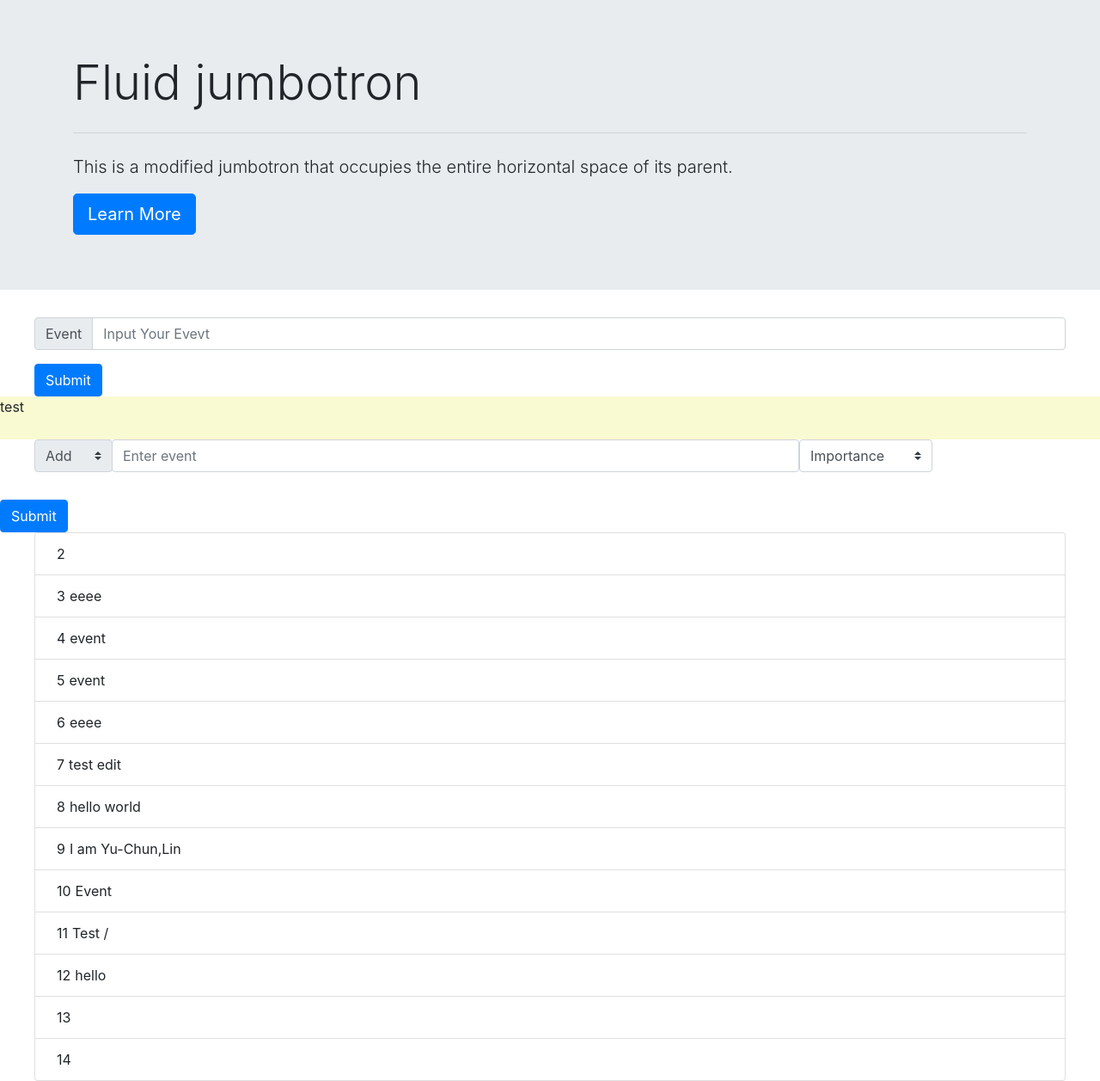
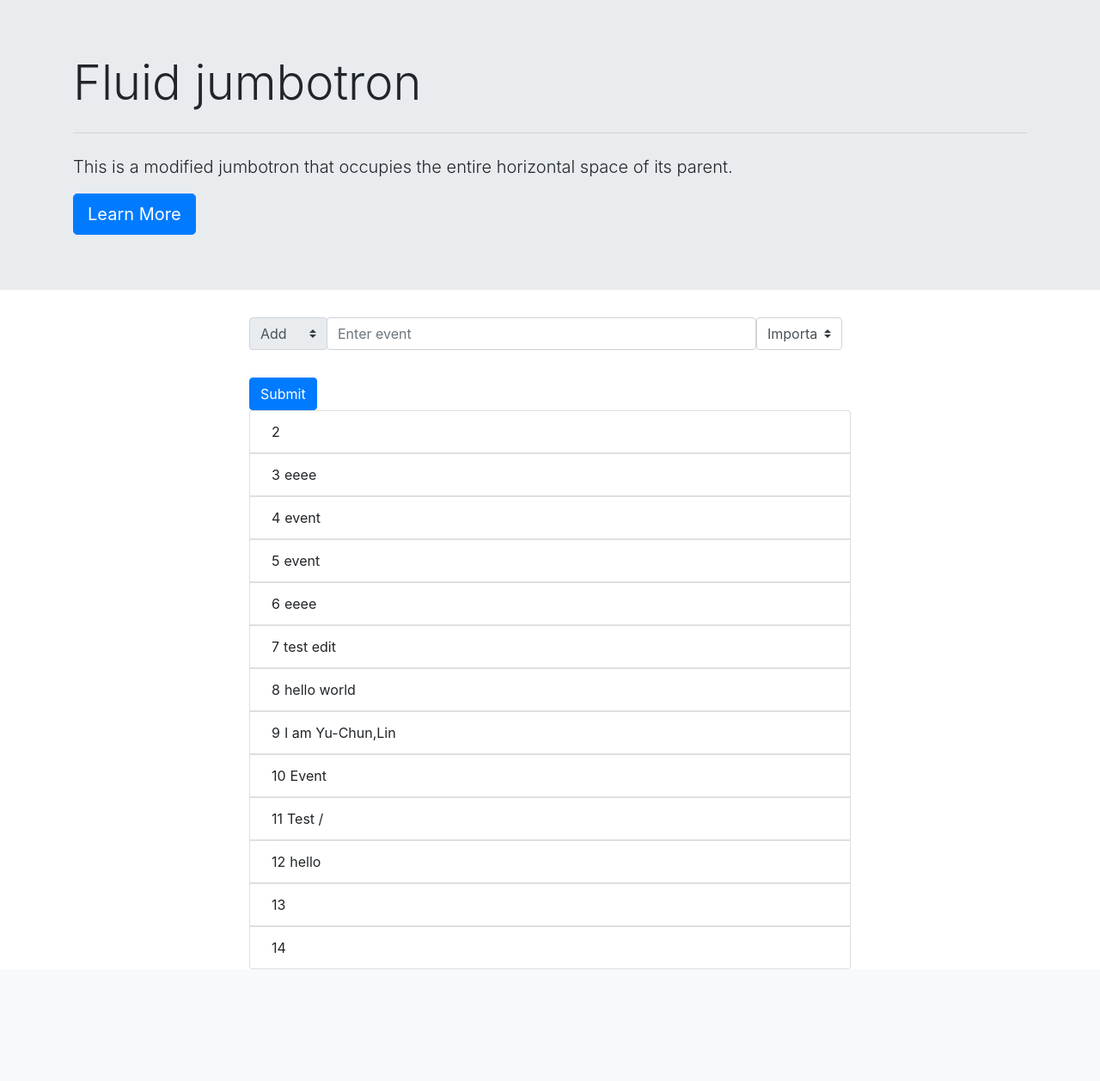
Before and after one commit to Yu-Chun1214/Todo-List-WebApp, a Flask app: page / in a window 1280 px wide. Shown: the part 57-1314 px from the top of the page at 86% size. After the commit the page ends 1184 px from the top, so only its background shows below. Run offline with Flask 2, Linux system fonts and the light colour scheme; data comes from the database, SQL or seed files in the repository; both versions use the stored data as it was after the commit; some libraries are stand-ins or nearby versions.

Commit message:
finish screen set

```diff
--- a/app.py
+++ b/app.py
@@ -22,11 +22,13 @@ def index():
 
 @app.route('/record',methods=['POST'])
 def add_record():
-    Event = request.form['event']
-    record = Record(event = Event,importance = '2/30')
+    req_data = request.form
+    record = Record(event = req_data['event'],importance = req_data['importance'])
     db.session.add(record)
     db.session.commit()
-    return render_template('index.html',title = 'Todo List'),200
+    return "Creat Successfully",200
+
+
 
 
 @app.route('/record',methods=['GET'])
@@ -53,3 +55,20 @@ def get_record(record_id):
         'importance' : record.importance,
     }
     return jsonify(record_data),200
+
+@app.route('/record/<int:record_id>',methods = ['PUT'])
+def edit_record(record_id):
+    req_data = request.form
+    record = Record.query.filter_by(id = record_id).first()
+    record.event = req_data['event']
+    record.importance = req_data['importance']
+    db.session.add(record)
+    db.session.commit()
+    return 'Edit Succeeded',200
+
+@app.route('/record/<int:record_id>',methods = ['DELETE'])
+def delete_record(record_id):
+    record = Record.query.filter_by(id=record_id).first()
+    db.session.delete(record)
+    db.session.commit()
+    return 'Delete Succeeded', 200
--- a/static/back.js
+++ b/static/back.js
@@ -1,21 +1,10 @@
 const Debug_Mode = false;
 const BASE_URL = window.location.origin;
-const API = BASE_URL + '/record';
+const API = BASE_URL + "/record";
 
 function preventReload(e){
     if(Debug_Mode){
         e.preventDefault();
-    }
-}
-
-function getInputData(){
-    const mode= $('.event div#mode-select option:selected').text();
-    if(mode==='Add'){
-        return getAddData();
-    }else if(mode==='Edit'){
-        return getEditData();
-    }else if(mode==='Delete'){
-        return getDeleteData();
     }
 }
 
@@ -71,6 +60,7 @@ function list_loadData(data){
     const dataHtml = list_generateDataHtml(data);
     $('div#Todo-List .list-group').append(dataHtml);
 }
+
 function getItemFromServer(load){
 
     $.ajax({
@@ -82,6 +72,7 @@ function getItemFromServer(load){
     })
 
 }
+
 function delete_loadData(data){
     const dataHtml = choose_generateDataHtml(data);
     const inner = `<div id="mode-select">
@@ -97,6 +88,7 @@ function delete_loadData(data){
     $('#user-input').append(inner+dataHtml);
 
 }
+
 function edit_loadData(data){
     const data_html = choose_generateDataHtml(data);
     const inner = `<div id="mode-select">
@@ -107,7 +99,7 @@ function edit_loadData(data){
     </select>
   </div>`+data_html+`<div class="input-group-append" id="input-block">
   <div class="form-group">
-    <input type="event" class="form-control" id="eventInput" placeholder="Enter event" style="width: 400px;">
+    <input type="event" class="form-control" id="eventInput" placeholder="Enter event" style="width: 300px;">
   </div>
 </div>
 <div id="importance-select">
@@ -130,10 +122,6 @@ $('ul.list-group').delegate('li','click',function(e){
     }else{
         $(this).attr('class','list-group-item disabled');
     }
-})
-
-$('.test2').click(function(e){
-    console.log(getInputData());
 })
 
 $('.event').on("change","select",function(e){
@@ -163,7 +151,7 @@ $('.event').on("change","select",function(e){
 
         <div class="input-group-append" id="input-block">
           <div class="form-group">
-            <input type="event" class="form-control" id="eventInput" placeholder="Enter event" style="width: 800px;">
+            <input type="event" class="form-control" id="eventInput" placeholder="Enter event">
           </div>
         </div>
         <div id="importance-select">
@@ -205,7 +193,7 @@ function editInput(){
             </div>
     <div class="input-group-append" id="input-block">
               <div class="form-group">
-                <input type="event" class="form-control" id="eventInput" placeholder="Enter event" style="width: 800px;">
+                <input type="event" class="form-control" id="eventInput" placeholder="Enter event">
               </div>
             </div>
             <div id="importance-select">
@@ -222,13 +210,68 @@ function editInput(){
       $('#user-input').html(data_html);
   }
 }
-function PostAddDataToServer(data){
-    $ajax({
+function PostAddDataToServer(inputdata){
+    $.ajax({
         url:API,
         method:'POST',
-        success:function(){
-
+        data:inputdata,
+        success:function(data){
+            console.log(data);
         }
     })
 }
+$('#CRUD').click(function(e){
+    preventReload(e);
+    const mode = $('.event div#mode-select option:selected').text();
+    if(mode==='Add'){
+        const data = getAddData();
+        console.log(data);
+        PostAddDataToServer(data);
+    }else if(mode==='Edit'){
+        const editData = getEditData();
+        console.log(editData);
+        putEditData(editData);
+    }else if(mode==='Delete'){
+        const delData = getDeleteData();
+        console.log(delData);
+        deleteData(delData['id']);
+    }
+})
+
+$('.test2').click(function(e){
+    var data = getAddData();
+    console.log('test2');
+    console.log(data);
+    alert();
+    PostAddDataToServer(data);
+})
+
+function putEditData(newData){
+    const editId = newData['id'];
+    const sendData = {
+        'event':newData['event'],
+        'importance':newData['importance'],
+    }
+    alert(sendData);
+    alert(`${API}/${editId}`);
+    $.ajax({
+        url:`${API}/${editId}`,
+        method:'PUT',
+        data:sendData,
+        success:function(data){
+            console.log(data);
+        }
+    })
+}
+
+function deleteData(deleteId){
+    $.ajax({
+        url:`${API}/${deleteId}`,
+        method:'DELETE',
+        success:function(){
+            console.log(deleteId)
+        }
+    })
+}
+
 main_list();
--- a/static/theme.css
+++ b/static/theme.css
@@ -8,3 +8,112 @@
 div#mode-select select{
     background-color: #e9ecef;
 }
+@media only screen and (max-width :374px){
+    div#mode-select select{
+        width: 70px;
+    }
+    input[type="event"]{
+        width: 120px;
+    }
+    div#Todo-List{
+        width: 300px;
+        margin: auto;
+    }
+    form#event-form{
+        width: 300px;
+        margin:auto;
+    }
+    li.list-group-item{
+        width: 300px;
+        margin:auto;
+    }div#importance-select{
+        width: 90px;
+    }
+    html{
+        font-size: 5px;
+    }
+}
+@media only screen and (width :375px){
+    input[type="event"]{
+        width: 130px;
+    }
+    div#Todo-List{
+        width: 300px;
+        margin: auto;
+    }
+    form#event-form{
+        width: 300px;
+        margin:auto;
+    }
+    li.list-group-item{
+        width: 300px;
+        margin:auto;
+    }div#importance-select{
+        width: 90px;
+    }
+    html{
+        font-size: 5px;
+    }
+}
+@media only screen and (max-width:768px) and (min-width:400px){
+    input[type="event"]{
+        width: 200px;
+    }
+    div#Todo-List{
+        width: 400px;
+        margin: auto;
+    }
+    form#event-form{
+        width: 400px;
+        margin:auto;
+    }
+    li.list-group-item{
+        width: 400px;
+        margin:auto;
+    }div#importance-select{
+        width: 100px;
+    }
+    html{
+        font-size: 8px;
+    }
+}
+@media only screen and (min-width:769px){
+    input[type="event"]{
+        width: 500px;
+    }
+    div#Todo-List{
+        width: 700px;
+        margin: auto;
+    }
+    form#event-form{
+        width: 700px;
+        margin:auto;
+    }
+    li.list-group-item{
+        width: 700px;
+        margin: 0px auto;
+    }
+    div#importance-select{
+        width: 100px;
+    }
+}
+@media only screen and (min-width:1300px){
+    input[type="event"]{
+        width: 800px;
+    }
+    div#Todo-List{
+        width: 1200px;
+        margin: auto;
+    }
+    form#event-form{
+        width: 1200px;
+        margin:auto;
+    }
+    li.list-group-item{
+        width: 1200px;
+        margin: 0px auto;
+    }
+    div#importance-select{
+        width: 200px;
+    }
+}
--- a/templates/index.html
+++ b/templates/index.html
@@ -50,19 +50,8 @@
             </div>
         </div>
 
-        <form id='post-form' style="margin: 0px auto;width: 1200px;" method="POST">
-            <div class="input-group mb-3">
-                    <div class="input-group-prepend">
-                      <span class="input-group-text" id="inputGroup-sizing-default">Event</span>
-                    </div>
-                    <input type="text" class="form-control" aria-label="Sizing example input" aria-describedby="inputGroup-sizing-default" placeholder="Input Your Evevt" name="event">
-            </div>
-                  <button class="btn btn-primary" type='submit' formaction="/record">Submit</button>
-        </form>
-        <div class="test2" style="height: 50px;background-color: lightgoldenrodyellow">test</div>
-
-        <form method="GET|POST">
-        <div class="event" style="margin:auto;width:1200px;">
+        <form  id='event-form'>
+        <div class="event">
           <div class="input-group mb-3" id="user-input">
             <div id="mode-select">
               <select class="custom-select" id="inputGroupSelect02">
@@ -74,7 +63,7 @@
 
             <div class="input-group-append" id="input-block">
               <div class="form-group">
-                <input type="event" class="form-control" id="eventInput" placeholder="Enter event" style="width: 800px;">
+                <input type="event" class="form-control" id="eventInput" placeholder="Enter event">
               </div>
             </div>
             <div id="importance-select">
@@ -87,10 +76,10 @@
             </div>
           </div>
         </div>
-        <button id='CRUD' class="btn btn-primary" type='submit'>Submit</button>
+        <button id='CRUD' class="btn btn-primary" type='submit' style="margin:0px auto;">Submit</button>
         </form>
 
-        <div id='Todo-List' style="margin:0px auto;width: 1200px;">
+        <div id='Todo-List'>
                 <ul class="list-group"style="margin:0px;">
                 </ul>
         </div>
```
Also changed, not shown: todolist.db.
